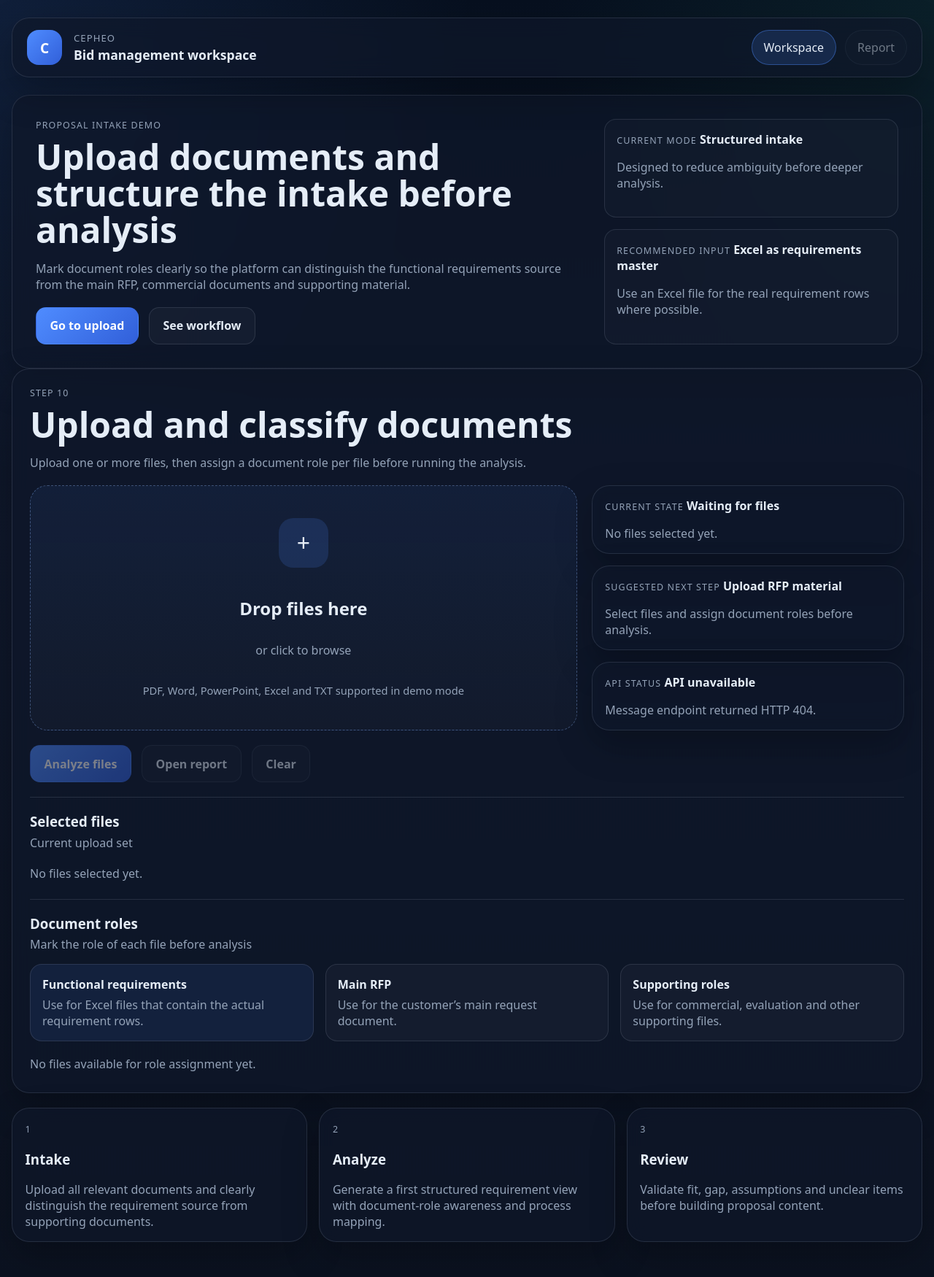
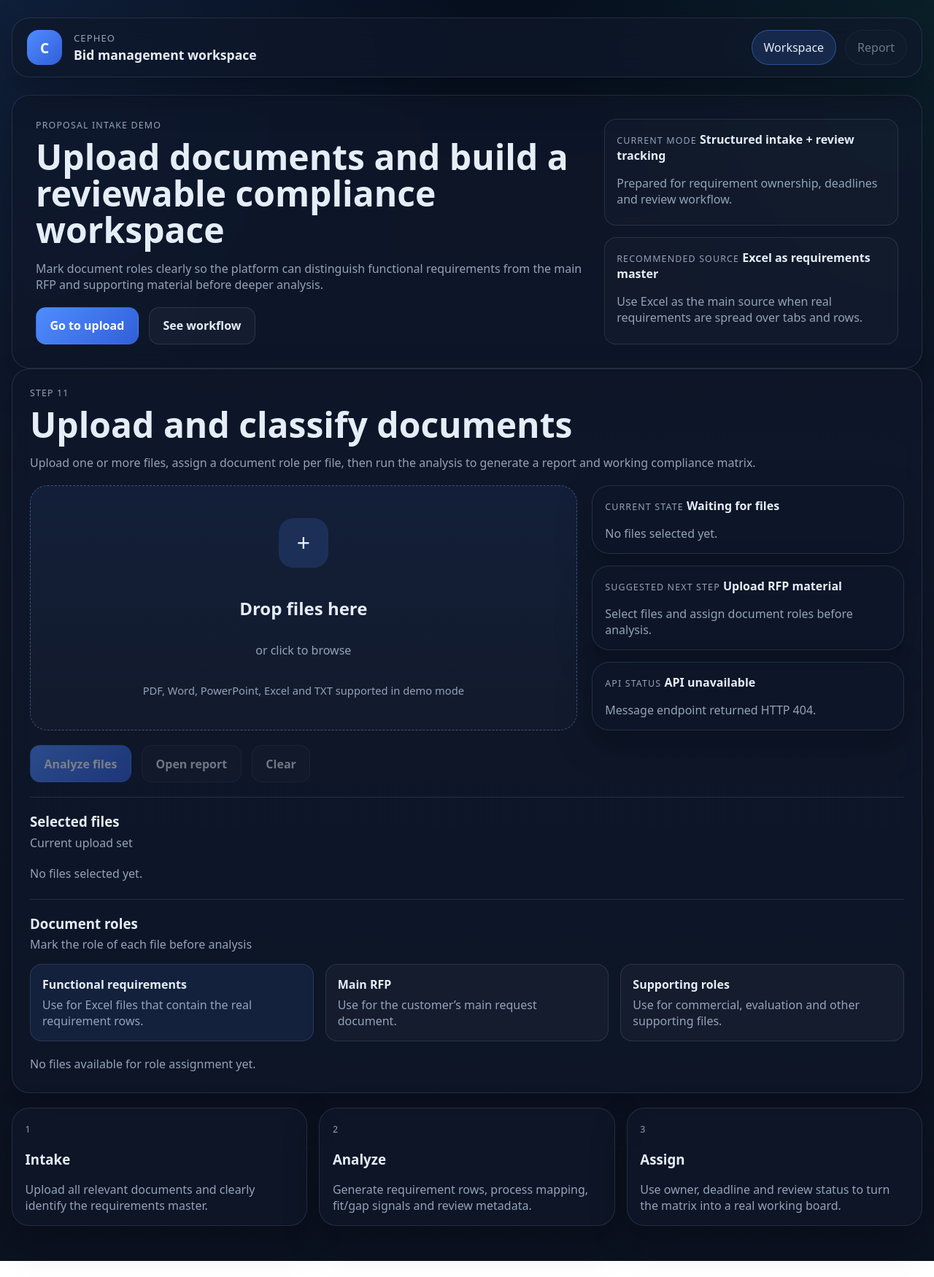
Before and after one commit to lalindh/private-rfp-demo, a plain HTML site: page index.html in a window 1280 px wide. Shown: the whole page at 73% size. After the commit the page ends 1728 px from the top, so only its background shows below. Drawn offline with Linux system fonts and the light colour scheme; no server answers; a web font is replaced by a local one.

Commit message:
Update index.html

```diff
--- a/index.html
+++ b/index.html
@@ -32,9 +32,9 @@
         <section class="hero-card">
           <div class="hero-copy">
             <p class="eyebrow">Proposal intake demo</p>
-            <h2>Upload documents and structure the intake before analysis</h2>
+            <h2>Upload documents and build a reviewable compliance workspace</h2>
             <p class="lede">
-              Mark document roles clearly so the platform can distinguish the functional requirements source from the main RFP, commercial documents and supporting material.
+              Mark document roles clearly so the platform can distinguish functional requirements from the main RFP and supporting material before deeper analysis.
             </p>
             <div class="hero-actions">
               <a href="#upload-panel" class="button button-primary">Go to upload</a>
@@ -45,23 +45,23 @@
           <aside class="hero-side">
             <div class="mini-stat">
               <span class="mini-stat-label">Current mode</span>
-              <strong>Structured intake</strong>
-              <p>Designed to reduce ambiguity before deeper analysis.</p>
+              <strong>Structured intake + review tracking</strong>
+              <p>Prepared for requirement ownership, deadlines and review workflow.</p>
             </div>
             <div class="mini-stat">
-              <span class="mini-stat-label">Recommended input</span>
+              <span class="mini-stat-label">Recommended source</span>
               <strong>Excel as requirements master</strong>
-              <p>Use an Excel file for the real requirement rows where possible.</p>
+              <p>Use Excel as the main source when real requirements are spread over tabs and rows.</p>
             </div>
           </aside>
         </section>
 
         <section id="upload-panel" class="panel">
           <div class="section-heading">
-            <p class="section-label">Step 10</p>
+            <p class="section-label">Step 11</p>
             <h2>Upload and classify documents</h2>
             <p>
-              Upload one or more files, then assign a document role per file before running the analysis.
+              Upload one or more files, assign a document role per file, then run the analysis to generate a report and working compliance matrix.
             </p>
           </div>
 
@@ -142,7 +142,7 @@
               <div class="role-legend">
                 <div class="role-card is-primary">
                   <strong>Functional requirements</strong>
-                  <p>Use for Excel files that contain the actual requirement rows.</p>
+                  <p>Use for Excel files that contain the real requirement rows.</p>
                 </div>
                 <div class="role-card">
                   <strong>Main RFP</strong>
@@ -164,19 +164,19 @@
           <article class="info-card">
             <span class="status-label">1</span>
             <h3>Intake</h3>
-            <p>Upload all relevant documents and clearly distinguish the requirement source from supporting documents.</p>
+            <p>Upload all relevant documents and clearly identify the requirements master.</p>
           </article>
 
           <article class="info-card">
             <span class="status-label">2</span>
             <h3>Analyze</h3>
-            <p>Generate a first structured requirement view with document-role awareness and process mapping.</p>
+            <p>Generate requirement rows, process mapping, fit/gap signals and review metadata.</p>
           </article>
 
           <article class="info-card">
             <span class="status-label">3</span>
-            <h3>Review</h3>
-            <p>Validate fit, gap, assumptions and unclear items before building proposal content.</p>
+            <h3>Assign</h3>
+            <p>Use owner, deadline and review status to turn the matrix into a real working board.</p>
           </article>
         </section>
       </section>
@@ -362,7 +362,7 @@
             <div class="matrix-header">
               <div>
                 <h3>Requirement and process tracking</h3>
-                <p>Filter by status, requirement type and fit type.</p>
+                <p>Filter by status, requirement type and fit type, then assign review ownership and deadlines.</p>
               </div>
             </div>
 
@@ -401,7 +401,7 @@
 
                 <label class="filter-field filter-field-wide">
                   <span>Search</span>
-                  <input id="matrix-search" type="search" placeholder="Search requirement, process or source" />
+                  <input id="matrix-search" type="search" placeholder="Search requirement, process, source or owner" />
                 </label>
               </div>
             </div>
@@ -417,17 +417,22 @@
                     <th>Status</th>
                     <th>Fit type</th>
                     <th>Confidence</th>
+                    <th>Sheet / row</th>
                     <th>Scenario</th>
                     <th>Process area</th>
                     <th>Process</th>
                     <th>Source</th>
+                    <th>Owner</th>
+                    <th>Deadline</th>
+                    <th>Review status</th>
+                    <th>Comments</th>
                     <th>Review reason</th>
                     <th>Response action</th>
                   </tr>
                 </thead>
                 <tbody id="report-compliance-matrix">
                   <tr>
-                    <td colspan="13">
+                    <td colspan="18">
                       <div class="empty-state-text">No compliance matrix available yet.</div>
                     </td>
                   </tr>
```
